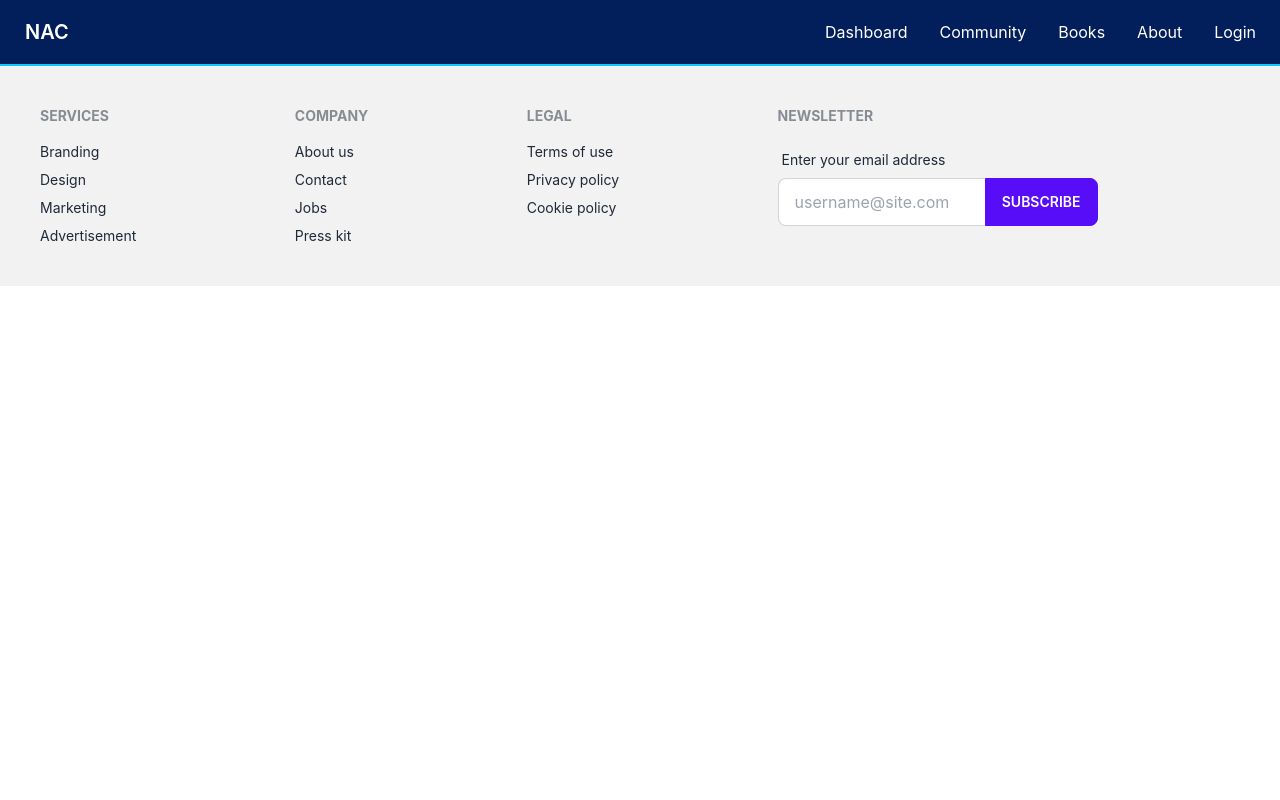
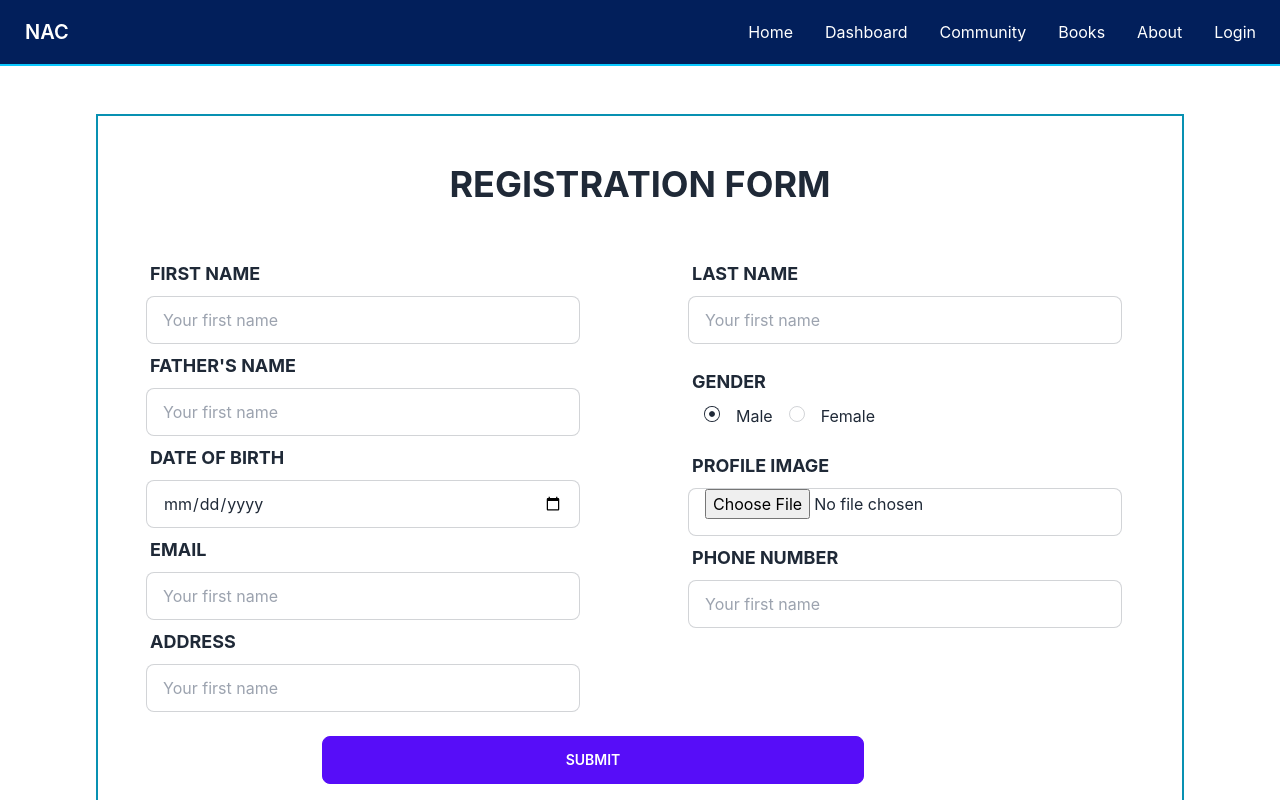
Before and after one commit to ibrahimkhalil188/NoteBook-Academic-Care, a React (Create React App) app: page /admissionForm in a window 1280 px wide. Shown: the top 800 px of the page. Built offline with nearby package versions, Linux system fonts and the light colour scheme.

Commit message:
admission form

```diff
--- a/src/App.js
+++ b/src/App.js
@@ -1,4 +1,5 @@
 import { Route, Routes } from "react-router-dom";
+import AdmissionForm from "./Components/Home/AdmissionForm";
 import Commerce from "./Components/Home/Book/Commerce";
 import General from "./Components/Home/Book/General";
 import Science from "./Components/Home/Book/Science";
@@ -23,6 +24,7 @@ function App() {
           <Route path="commerce" element={<Commerce></Commerce>}></Route>
           <Route path="general" element={<General></General>}></Route>
         </Route>
+        <Route path="admissionForm" element={<AdmissionForm></AdmissionForm>}></Route>
         <Route path="dashboard" element={<Dashboard></Dashboard>}></Route>
         <Route path="community" element={<Community></Community>}></Route>
         <Route path="community" element={<About></About>}></Route>
--- /dev/null
+++ b/src/Components/Community/Header.js
@@ -0,0 +1,20 @@
+import React from 'react';
+
+const Header = () => {
+    return (
+        <div>
+            <div className='flex justify-center items-center my-6'>
+                <div class="avatar">
+                    <div class="w-16 mr-4 rounded-full">
+                        <img src="https://placeimg.com/192/192/people" />
+                    </div>
+                </div>
+
+
+            </div>
+            <button className='btn btn-primary'>Post</button>
+        </div>
+    );
+};
+
+export default Header;
--- /dev/null
+++ b/src/Components/Home/AdmissionForm.js
@@ -0,0 +1,78 @@
+import React from 'react';
+
+const AdmissionForm = () => {
+    return (
+        <div className='mx-24 my-12 border-2 border-cyan-600'>
+            <h1 className='uppercase text-center py-12 text-4xl font-bold'>Registration Form</h1>
+
+            <form >
+                <div className='flex'>
+                    <div className='w-full'>
+                        <div className='w-[80%] mx-12'>
+                            <label class="label">
+                                <span class="label-text text-lg uppercase font-bold">First name</span>
+                            </label>
+                            <input type="text" placeholder="Your first name" class="input input-bordered w-full required" />
+                        </div>
+
+                        <div className='w-[80%] mx-12'>
+                            <label class="label">
+                                <span class="label-text text-lg uppercase font-bold">Father's name</span>
+                            </label>
+                            <input type="text" placeholder="Your first name" class="input input-bordered w-full required" />
+                        </div>
+                        <div className='w-[80%] mx-12'>
+                            <label class="label">
+                                <span class="label-text text-lg uppercase font-bold">Date of birth</span>
+                            </label>
+                            <input type="date" placeholder="Your first name" class="input input-bordered w-full required" />
+                        </div>
+                        <div className='w-[80%] mx-12'>
+                            <label class="label">
+                                <span class="label-text text-lg uppercase font-bold">Email</span>
+                            </label>
+                            <input type="email" placeholder="Your first name" class="input input-bordered w-full required" />
+                        </div>
+                        <div className='w-[80%] mx-12'>
+                            <label class="label">
+                                <span class="label-text text-lg uppercase font-bold">Address</span>
+                            </label>
+                            <input type="email" placeholder="Your first name" class="input input-bordered w-full required" />
+                        </div>
+                    </div>
+                    <div className='w-full'>
+                        <div className='w-[80%] mx-12'>
+                            <label class="label">
+                                <span class="label-text text-lg uppercase font-bold">last name</span>
+                            </label>
+                            <input type="text" placeholder="Your first name" class="input input-bordered w-full required" />
+                        </div>
+                        <div className='w-[80%] mx-12 my-4'>
+                            <label class="label">
+                                <span class="label-text text-lg uppercase font-bold">Gender</span>
+                            </label>
+                            <input type="radio" name="radio-1" class="radio radio-xs mx-4" checked />Male
+                            <input type="radio" name="radio-1" class="radio radio-xs mx-4" />Female
+                        </div>
+                        <div className='w-[80%] mx-12'>
+                            <label class="label">
+                                <span class="label-text text-lg uppercase font-bold">Profile image</span>
+                            </label>
+                            <input type="file" placeholder="Your first name" class="input input-bordered w-full required" />
+                        </div>
+                        <div className='w-[80%] mx-12'>
+                            <label class="label">
+                                <span class="label-text text-lg uppercase font-bold">Phone number</span>
+                            </label>
+                            <input type="number" placeholder="Your first name" class="input input-bordered w-full required" />
+                        </div>
+                    </div>
+                </div>
+                <input type='submit' className='btn btn-primary w-1/2 text-center my-6 lg:ml-56'></input>
+            </form>
+        </div>
+
+    );
+};
+
+export default AdmissionForm;
--- a/src/Components/Home/Course.js
+++ b/src/Components/Home/Course.js
@@ -12,7 +12,7 @@ const Course = () => {
     }, [])
 
     return (
-        <div className='mt-12 mx-4 lg:mx-0'>
+        <div id='course' className='mt-12 mx-4 lg:mx-0'>
             <h1 className='text-5xl uppercase text-center font-serif my-12'>Available Courses</h1>
             <div className='grid grid-cols-1 lg:grid-cols-3 gap-5'>
                 {
--- a/src/Components/Home/CourseDetails.js
+++ b/src/Components/Home/CourseDetails.js
@@ -1,4 +1,5 @@
 import React from 'react';
+import { Link } from 'react-router-dom';
 
 const CourseDetails = ({ course }) => {
     const { name, image, price, numberOfClass, test } = course
@@ -13,7 +14,7 @@ const CourseDetails = ({ course }) => {
                     <h2 class="card-title">{test}</h2>
 
                     <div class="card-actions justify-end">
-                        <button class="btn btn-primary">Admission Now</button>
+                        <Link to="admissionForm" class="btn btn-primary">Admission Now</Link>
                     </div>
                 </div>
             </div>
--- a/src/Components/Home/HeroSection.js
+++ b/src/Components/Home/HeroSection.js
@@ -11,7 +11,7 @@ const HeroSection = () => {
                         <img src={heroImage} alt="" class=" lg:w-[1350px] lg:mr-12 rounded-lg " />
                         <div className='m-4 lg:ml-24'>
                             <h1 class="text-2xl lg:text-6xl lg:w-1/2 font-serif flex-shrink-0 font-bold uppercase leading-lose">empowering students to become scholars</h1>
-                            <button class="btn btn-primary mt-6">Get Started</button>
+                            <a href='#course' class="btn btn-primary mt-6">Get Started</a>
                         </div>
                     </div>
                 </div>
--- a/src/Components/Shared/Navbar.js
+++ b/src/Components/Shared/Navbar.js
@@ -4,6 +4,7 @@ import { Link } from 'react-router-dom';
 const Navbar = () => {
     const navItem =
         <>
+            <li><Link to="/">Home</Link></li>
             <li><Link to="dashboard">Dashboard</Link></li>
             <li><Link to="community">Community</Link></li>
             <li><Link to="books">Books</Link></li>
--- a/src/Pages/Community/Community.js
+++ b/src/Pages/Community/Community.js
@@ -1,9 +1,17 @@
 import React from 'react';
+import Header from '../../Components/Community/Header';
 
 const Community = () => {
     return (
         <div>
-            This is for student post and qsn
+            <div>
+                <div>
+                    <Header></Header>
+                </div>
+                <div>
+
+                </div>
+            </div>
         </div>
     );
 };
--- a/src/Pages/Dashboard/Dashboard.js
+++ b/src/Pages/Dashboard/Dashboard.js
@@ -7,7 +7,7 @@ const Dashboard = () => {
             <div class="drawer drawer-mobile z-0">
                 <input id="my-drawer-2" type="checkbox" class="drawer-toggle" />
                 <div class="drawer-content flex flex-col items-center justify-center">
-                    <label for="my-drawer-2" class="btn btn-primary drawer-button lg:hidden">Open drawer</label>
+
 
                     <Profile></Profile>
 
```
